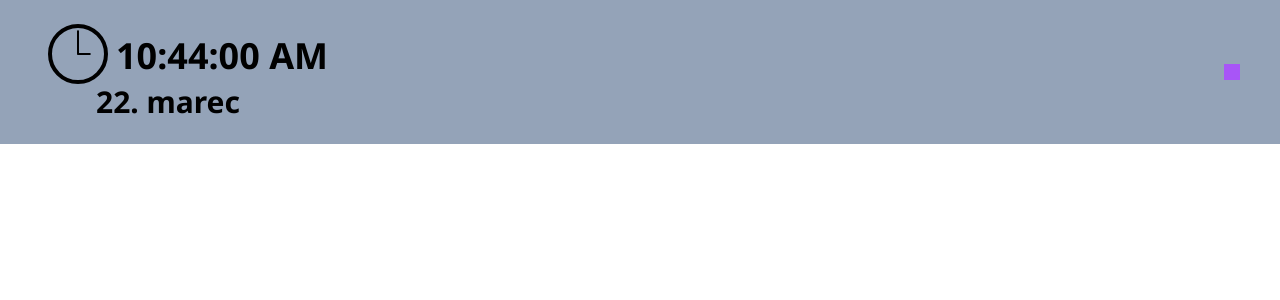
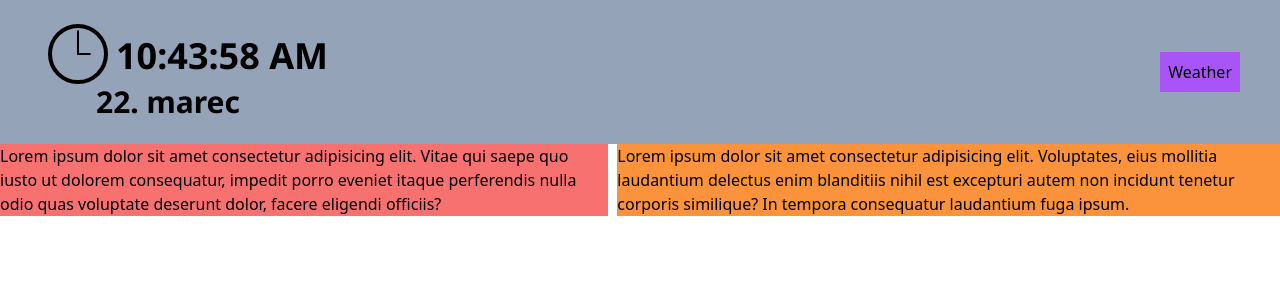
Before and after one commit to FluxyPrograming/SCKR_NewsFeed, a React (Vite) app in the folder Client/: page / in a window 1280 px wide. Shown: the top 300 px of the page. Built offline with nearby package versions, Linux system fonts and the light colour scheme.

Commit message:
started on BodyComp

```diff
--- a/Client/src/App.jsx
+++ b/Client/src/App.jsx
@@ -2,6 +2,7 @@ import { useEffect, useState } from "react";
 import "./App.css";
 import axios from "axios";
 import HeaderComp from "./components/HeaderComp";
+import { BodyComp } from "./components/BodyComp";
 
 function App() {
   const fetchApi = async () => {
@@ -12,6 +13,7 @@ function App() {
   return (
     <>
       <HeaderComp />
+      <BodyComp />
     </>
   );
 }
--- /dev/null
+++ b/Client/src/components/BodyComp.jsx
@@ -0,0 +1,23 @@
+export const BodyComp = () => {
+  return (
+    <>
+      <section className="flex">
+        <article className="bg-red-400">
+          <p>
+            Lorem ipsum dolor sit amet consectetur adipisicing elit. Vitae qui
+            saepe quo iusto ut dolorem consequatur, impedit porro eveniet itaque
+            perferendis nulla odio quas voluptate deserunt dolor, facere
+            eligendi officiis?
+          </p>
+        </article>
+        <div className="flex-shrink w-6"></div>
+        <article className="bg-orange-400">
+          Lorem ipsum dolor sit amet consectetur adipisicing elit. Voluptates,
+          eius mollitia laudantium delectus enim blanditiis nihil est excepturi
+          autem non incidunt tenetur corporis similique? In tempora consequatur
+          laudantium fuga ipsum.
+        </article>
+      </section>
+    </>
+  );
+};
--- a/Client/src/components/HeaderComp.jsx
+++ b/Client/src/components/HeaderComp.jsx
@@ -25,7 +25,7 @@ function HeaderComp() {
           </div>
         </div>
         <div className="flex-grow"></div>
-        <div className="bg-purple-500 p-2"></div>
+        <div className="bg-purple-500 p-2">Weather</div>
       </header>
     </>
   );
```
